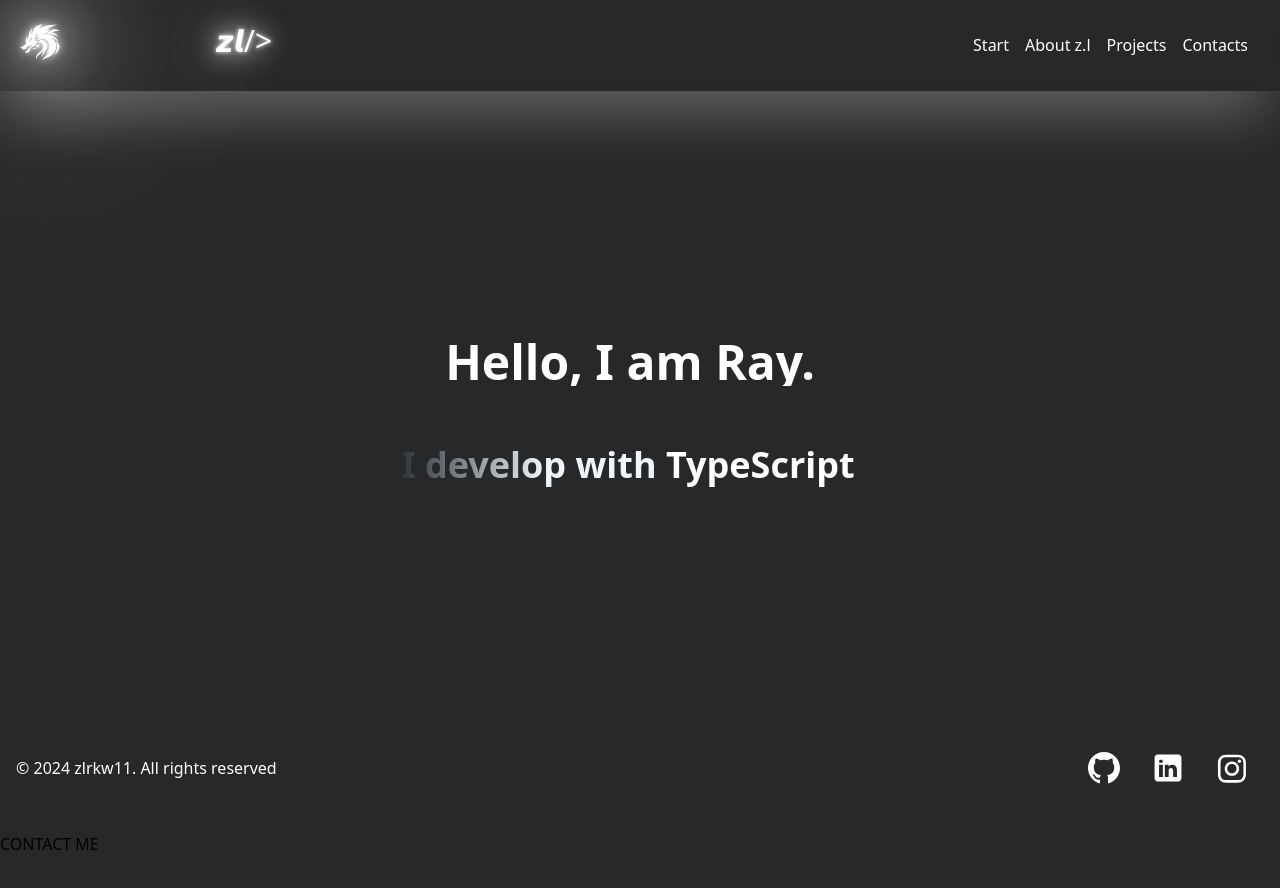
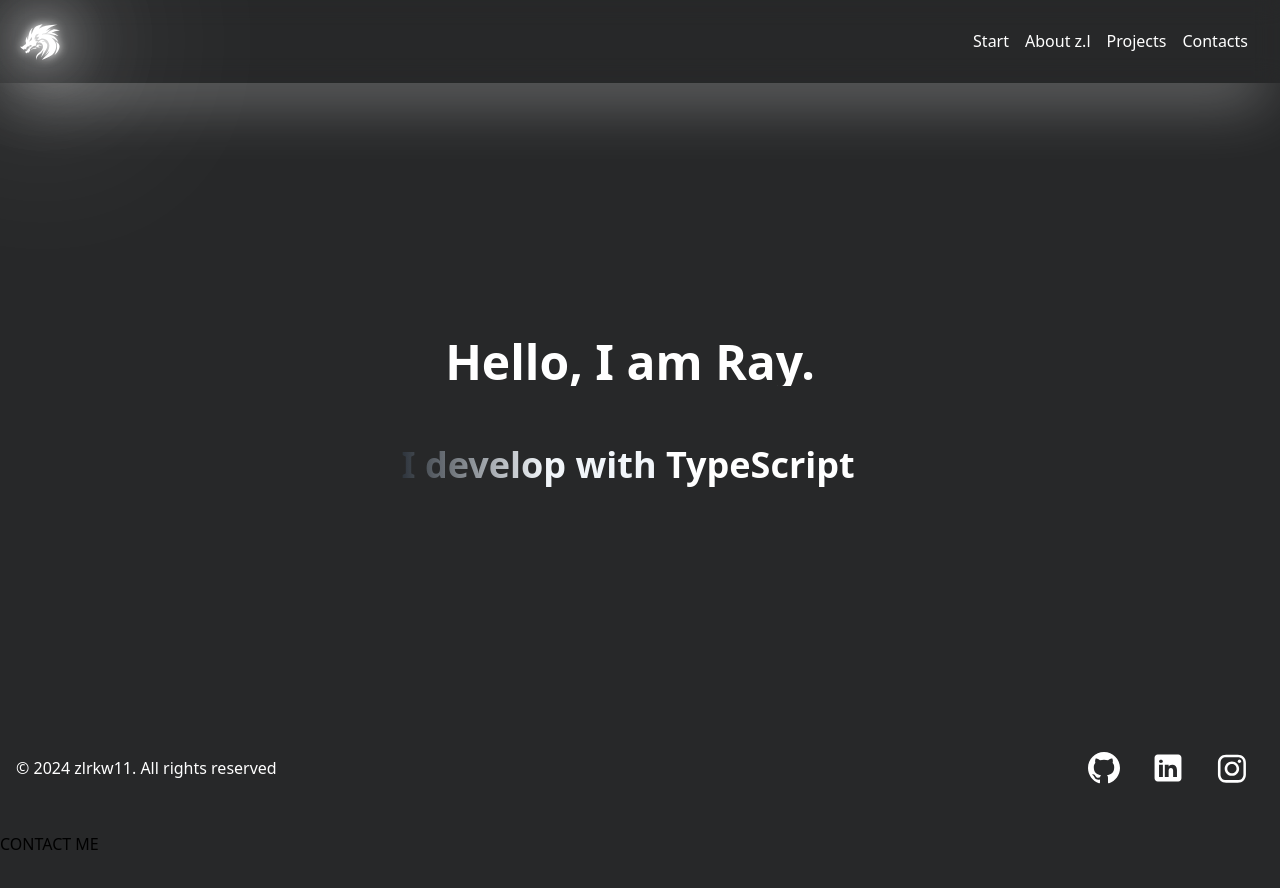
Before and after one commit to zlrkw11/portfolio-zl, a React (Vite) app: page / in a window 1280 px wide. Shown: the top 888 px of the page. Built offline with nearby package versions, Linux system fonts and the light colour scheme.

Commit message:
reduced nav padding

```diff
--- a/src/components/Navbar.jsx
+++ b/src/components/Navbar.jsx
@@ -8,16 +8,15 @@ function Navbar() {
   }
   return (
     <div className="w-full fixed top-0 left-0">
-      <div className="md:flex backdrop-blur-md py-4 text-white gap-4 shadow-lg items-center grid-cols-2 grid">
+      <div className="md:flex fixed w-full backdrop-blur-md py-2 text-white gap-4 shadow-lg items-center grid-cols-2 grid">
         <div className="grid grid-col md:grid-cols-2 items-center gap-4">
           <Dragon
-            className="w-12 fill-white md:w-12 ml-4"
+            className="w-12 fill-white md:w-12 ml-4 pt-2"
             style={{
               filter:
                 "drop-shadow(0 0 5px #ffffff) drop-shadow(0 0 25px #ffffff) drop-shadow(0 0 50px #ffffff) drop-shadow(0 0 100px #ffffff)",
             }}
           />
-          <h1 className="text-3xl title mb-2 ml-6 transition-transform duration-300 translate-x-24">{`𝙯𝙡/>`}</h1>
         </div>
         <div className="flex items-center">
           <button
```
